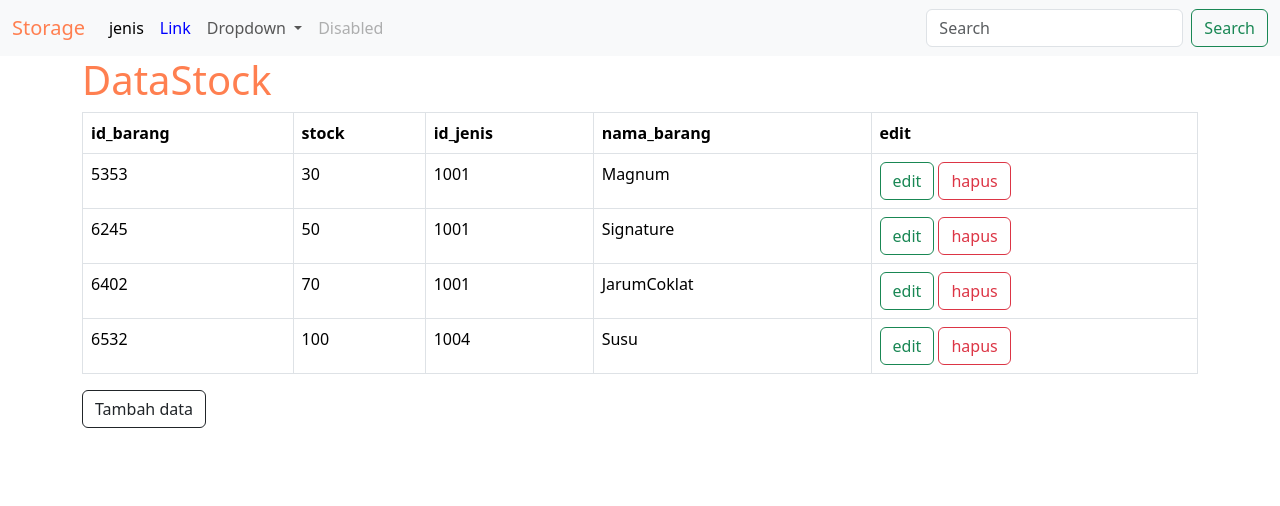
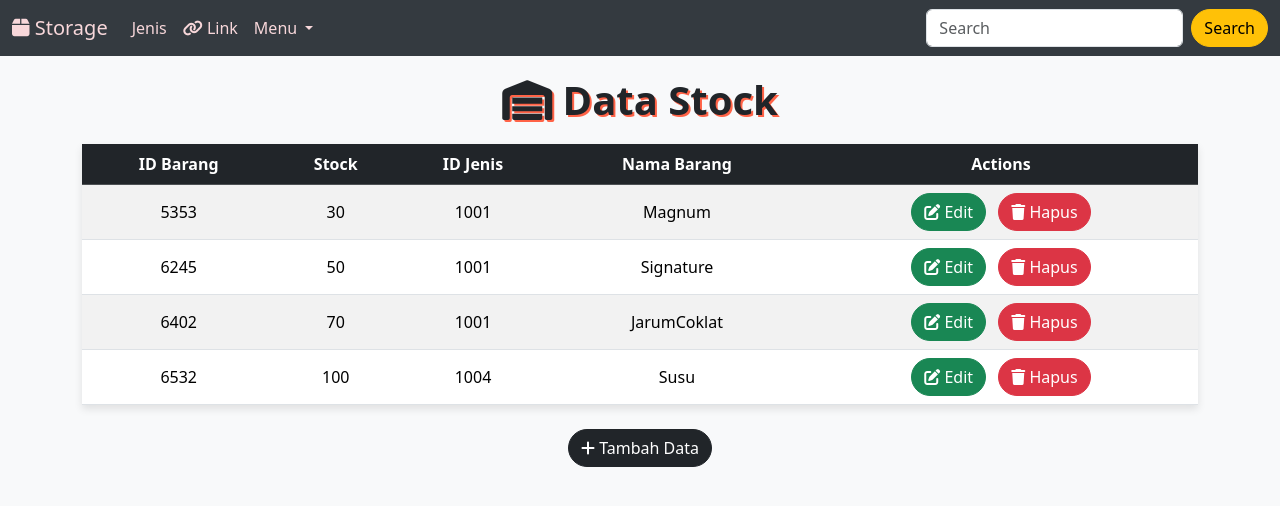
Before and after one commit to RendyWiranata/inventory_Rendy, a PHP site: page / in a window 1280 px wide. Shown: the top 506 px of the page. Run offline with PHP 8.4, Linux system fonts and the light colour scheme; data comes from the database, SQL or seed files in the repository.

Commit message:
iventory

```diff
--- a/view/barang/index.php
+++ b/view/barang/index.php
@@ -3,63 +3,95 @@
 <head>
     <meta charset="UTF-8">
     <meta name="viewport" content="width=device-width, initial-scale=1.0">
-    <title>Document</title>
+    <title>Storage Management</title>
     <link rel="stylesheet" href="https://cdn.jsdelivr.net/npm/bootstrap@5.3.3/dist/css/bootstrap.min.css">
+    <link rel="stylesheet" href="https://cdnjs.cloudflare.com/ajax/libs/font-awesome/6.2.0/css/all.min.css">
+    <style>
+        body {
+            background-color: #f8f9fa;
+        }
+        nav {
+            background-color: #343a40 !important;
+        }
+        .navbar-brand, .nav-link {
+            color: #f8d7da !important;
+        }
+        .nav-link:hover {
+            color: #ffc107 !important;
+        }
+        h1 {
+            margin-top: 20px;
+            text-align: center;
+            font-weight: bold;
+            text-shadow: 2px 2px #ff6347;
+        }
+        table {
+            margin-top: 20px;
+            background-color: #ffffff;
+            box-shadow: 0 4px 8px rgba(0,0,0,0.1);
+        }
+        th, td {
+            text-align: center;
+            vertical-align: middle;
+        }
+        .btn {
+            border-radius: 25px;
+            transition: all 0.3s ease;
+        }
+        .btn:hover {
+            transform: scale(1.05);
+        }
+    </style>
 </head>
 <body>
 
-<nav class="navbar navbar-expand-lg bg-body-tertiary">
+<nav class="navbar navbar-expand-lg navbar-dark">
   <div class="container-fluid">
-    <a style="color: coral;" class="navbar-brand" href="#">Storage</a>
+    <a class="navbar-brand" href="#"><i class="fa-solid fa-box"></i> Storage</a>
     <button class="navbar-toggler" type="button" data-bs-toggle="collapse" data-bs-target="#navbarSupportedContent" aria-controls="navbarSupportedContent" aria-expanded="false" aria-label="Toggle navigation">
       <span class="navbar-toggler-icon"></span>
     </button>
     <div class="collapse navbar-collapse" id="navbarSupportedContent">
       <ul class="navbar-nav me-auto mb-2 mb-lg-0">
         <li class="nav-item">
-          <a class="nav-link active" aria-current="page" href="../jenis/index.php">jenis</a>
+          <a class="nav-link active" aria-current="page" href="../jenis/index.php">Jenis</a>
         </li>
         <li class="nav-item">
-          <a style="color: blue;" class="nav-link" href="https://www.tiktok.com/@kelyarbin/video/7313155491885042950?is_from_webapp=1&sender_device=pc&web_id=7472273383096141319">Link</a>
+          <a class="nav-link" href="https://www.tiktok.com/@kelyarbin/video/7313155491885042950?is_from_webapp=1&sender_device=pc&web_id=7472273383096141319"><i class="fa-solid fa-link"></i> Link</a>
         </li>
         <li class="nav-item dropdown">
           <a class="nav-link dropdown-toggle" href="#" role="button" data-bs-toggle="dropdown" aria-expanded="false">
-            Dropdown
+            Menu
           </a>
           <ul class="dropdown-menu">
             <li><a class="dropdown-item" href="#">Action</a></li>
-            <li><a class="dropdown-item" href="#">Another action</a></li>
+            <li><a class="dropdown-item" href="#">Another Action</a></li>
             <li><hr class="dropdown-divider"></li>
-            <li><a class="dropdown-item" href="#">Something else here</a></li>
+            <li><a class="dropdown-item" href="#">More Options</a></li>
           </ul>
-        </li>
-        <li class="nav-item">
-          <a class="nav-link disabled" aria-disabled="true">Disabled</a>
         </li>
       </ul>
       <form class="d-flex" role="search">
         <input class="form-control me-2" type="search" placeholder="Search" aria-label="Search">
-        <button class="btn btn-outline-success" type="submit">Search</button>
+        <button class="btn btn-warning" type="submit">Search</button>
       </form>
     </div>
   </div>
 </nav>
 
-
-    <script>function pindahHalaman(){
-        window.location.href = "tambah.php";
-    }
-   </script>
     <div class="container">
-    <H1 style="color: coral;"> DataStock </H1>
-  <table class="table table-bordered">
+    <h1><i class="fa-solid fa-warehouse"></i> Data Stock</h1>
+  <table class="table table-striped table-hover">
+    <thead class="table-dark">
     <tr>
-        <th>id_barang</th>
-        <th>stock</th>
-        <th>id_jenis</th>
-        <th>nama_barang</th>
-        <th>edit</th>
+        <th>ID Barang</th>
+        <th>Stock</th>
+        <th>ID Jenis</th>
+        <th>Nama Barang</th>
+        <th>Actions</th>
     </tr>
+    </thead>
+    <tbody>
     <?php
        include '../../config/koneksi.php';
        $query=mysqli_query($coon, "SELECT * FROM barang");
@@ -72,29 +104,32 @@
             <td><?php echo $result['id_jenis']?></td>
             <td><?php echo $result['nama_barang']?></td>
             <td>
-            <a class="btn btn-outline-success" href="edit.php?id_barang=<?php echo $result['id_barang']; ?>">edit</a>
-                <a style="" class="btn btn-outline-danger" href="hapus.php?id_barang=<?php echo $result['id_barang']; ?>"
-   onclick="return confirmDelete()">hapus</a>
-
-<script>
-function confirmDelete() {
-    return confirm("Are you sure you want to delete this item?");
-}
-</script>
-
-
-
+            <a class="btn btn-success me-2" href="edit.php?id_barang=<?php echo $result['id_barang']; ?>"><i class="fa-solid fa-pen-to-square"></i> Edit</a>
+            <a class="btn btn-danger" href="hapus.php?id_barang=<?php echo $result['id_barang']; ?>" onclick="return confirmDelete()"><i class="fa-solid fa-trash"></i> Hapus</a>
             </td>
             </tr>
-
             <?php
         }
        }else{
-        echo "data kosong";
+        echo "<tr><td colspan='5' class='text-center'>Data kosong</td></tr>";
        }
        ?>
+    </tbody>
   </table>
-  <button class="btn btn-outline-dark" onclick="pindahHalaman()">Tambah data</button>
+  <div class="text-center mt-4">
+    <button class="btn btn-dark" onclick="pindahHalaman()"><i class="fa-solid fa-plus"></i> Tambah Data</button>
   </div>
+</div>
+
+<script>
+    function pindahHalaman(){
+        window.location.href = "tambah.php";
+    }
+    function confirmDelete() {
+        return confirm("Are you sure you want to delete this item?");
+    }
+</script>
+
+<script src="https://cdn.jsdelivr.net/npm/bootstrap@5.3.3/dist/js/bootstrap.bundle.min.js"></script>
 </body>
 </html>
--- a/view/barang/tambah.php
+++ b/view/barang/tambah.php
@@ -43,6 +43,7 @@
             color: white;
             border: none;
             cursor: pointer;
+            transition: background-color 0.3s ease;
         }
         button:hover {
             background-color: #0056b3;
```
Also changed, not shown: view/jenis/edit.php (added, +60 -0 lines), view/jenis/index.php (+9 -4 lines), view/jenis/simpan.php (+11 -0 lines), view/jenis/tambah.php (+33 -27 lines), assets/WhatsApp Image 2025-02-18 at 11.22.02.jpeg (added), view/jenis/hapus.php (deleted).
